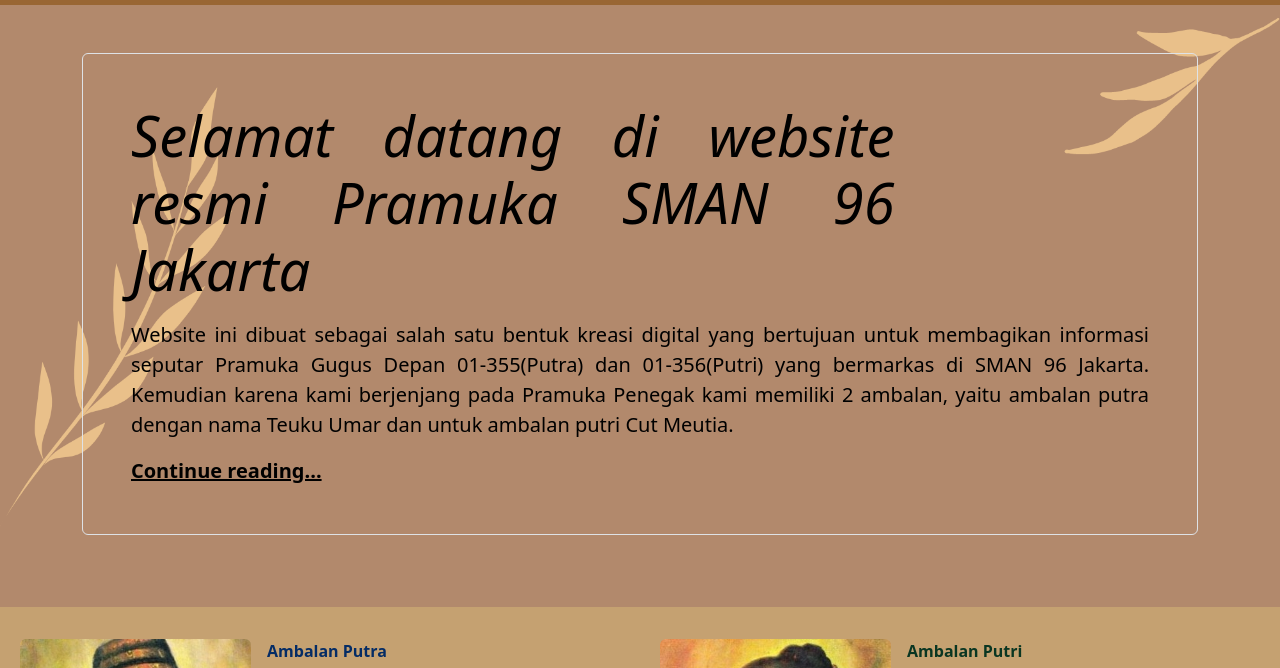
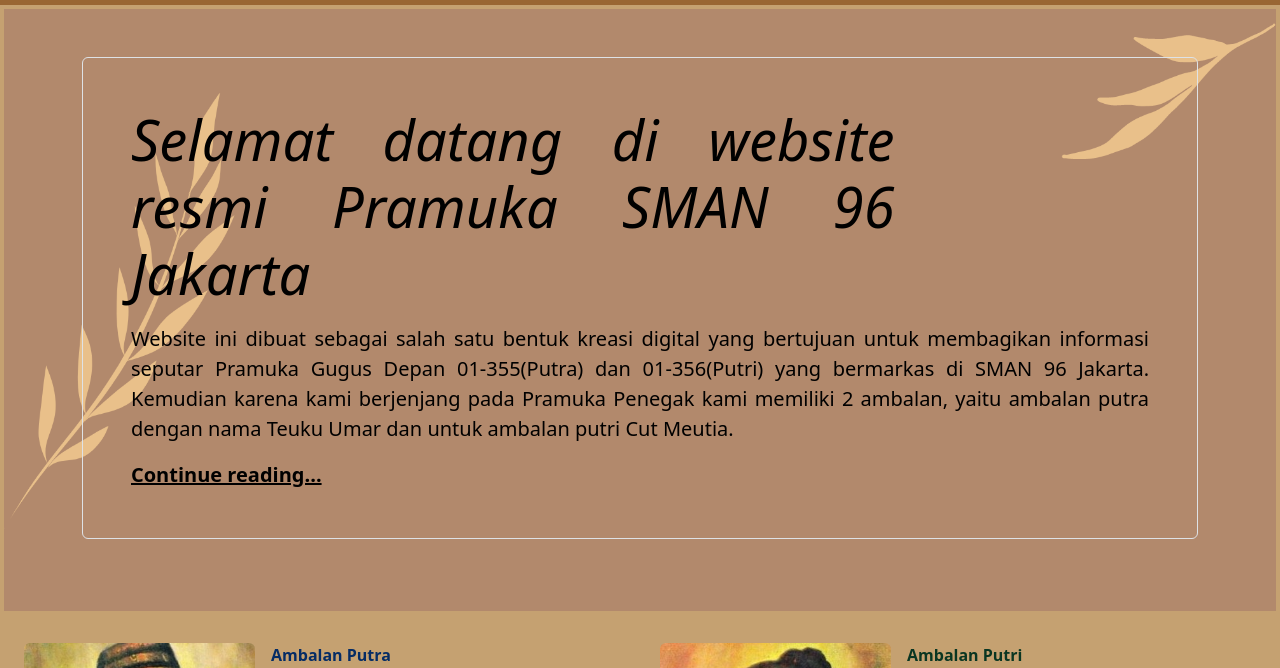
Before and after one commit to IceScout26/ProjectWebPaskhas96, a plain HTML site: page index.html in a window 1280 px wide. Shown: the part 71-739 px from the top of the page. Drawn offline with nearby package versions, Linux system fonts and the light colour scheme.

Commit message:
Update padding main index.html

```diff
--- a/index.html
+++ b/index.html
@@ -44,7 +44,7 @@
             </div>
         </nav>
     </header>
-    <main>
+    <main class="p-1">
         <div class="bghome pt-5 pb-5">
             <div class="container">
                 <div class="p-4 p-md-5 mb-4 border rounded text-body-emphasis">
```
